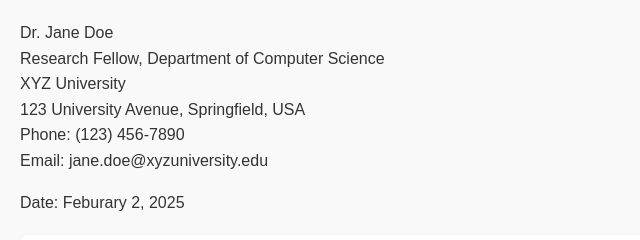
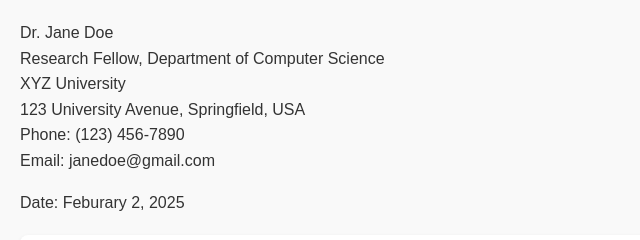
Before and after one commit to Abhinav-S-Kumar/Letter, a plain HTML site: page index.html in a window 1280 px wide. Shown: the top 240 px of the page, 0-640 px from the left. Drawn offline with Linux system fonts and the light colour scheme.

Commit message:
Update index.html

```diff
--- a/index.html
+++ b/index.html
@@ -37,7 +37,7 @@
             XYZ University<br>
             123 University Avenue, Springfield, USA<br>
             Phone: (123) 456-7890<br>
-            Email: jane.doe@xyzuniversity.edu
+            Email: janedoe@gmail.com
         </address>
         <p>Date: Feburary 2, 2025</p>
     </header>
```
